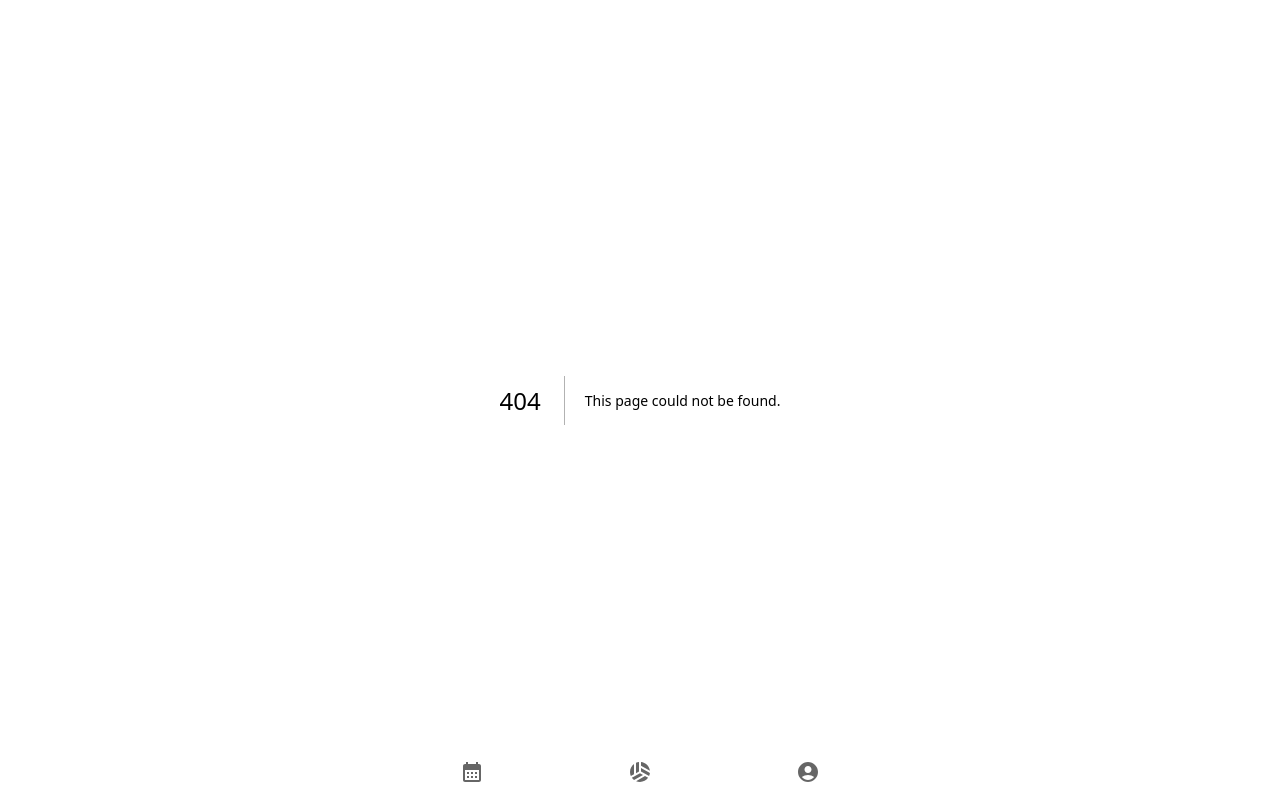
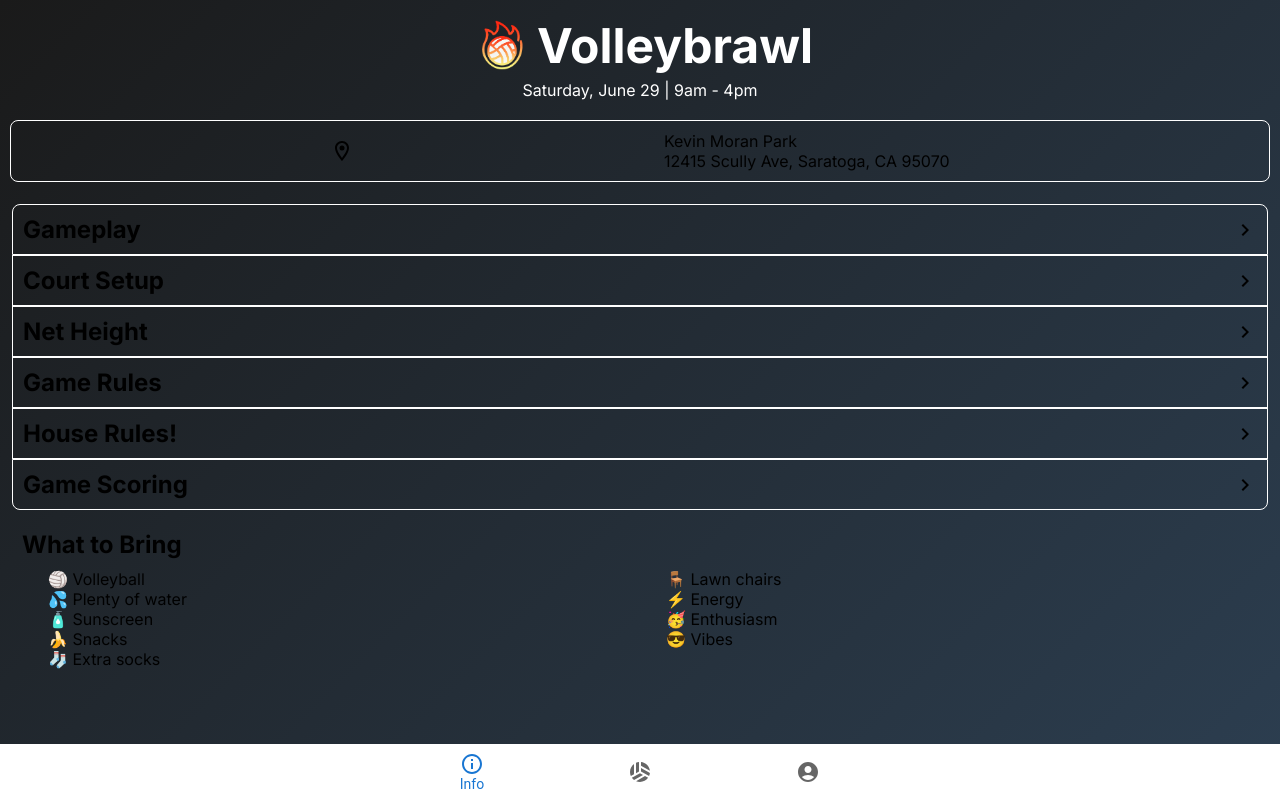
Before and after one commit to ChaseC99/volleybrawl, a Next.js app: page /info in a window 1280 px wide. Before the commit this address had no page. Built offline with nearby package versions, Linux system fonts and the light colour scheme.

Commit message:
Create info page

```diff
--- /dev/null
+++ b/app/components/collapsible.module.css
@@ -0,0 +1,25 @@
+.collapsible {
+    padding: 10px;
+    border: white 1px solid;
+    cursor: pointer;
+}
+
+.collapsibleBar {
+    display: flex;
+    justify-content: space-between;
+    align-items: center;
+}
+
+.collapsibleContent {
+    padding: 10px 0;
+}
+
+.roundedTop {
+    border-top-left-radius: 8px;
+    border-top-right-radius: 8px;
+}
+
+.roundedBottom {
+    border-bottom-left-radius: 8px;
+    border-bottom-right-radius: 8px;
+}
--- /dev/null
+++ b/app/components/collapsible.tsx
@@ -0,0 +1,35 @@
+"use client";
+import { Collapse } from '@mui/material';
+import { useState } from 'react';
+import KeyboardArrowRightIcon from '@mui/icons-material/KeyboardArrowRight';
+import KeyboardArrowDownIcon from '@mui/icons-material/KeyboardArrowDown';
+
+import styles from './collapsible.module.css';
+
+type CollapsibleProps = {
+    title: string;
+    children: React.ReactNode;
+    roundedTop?: boolean;
+    roundedBottom?: boolean;
+};
+
+export default function Collapsible({title, children, roundedTop, roundedBottom}: CollapsibleProps) {
+    const [open, setOpen] = useState(false);
+
+    return (
+        <div
+            onClick={() => setOpen(!open)}
+            className={`${styles.collapsible} ${roundedTop ? styles.roundedTop : ''} ${roundedBottom ? styles.roundedBottom : ''}`}
+        >
+            <div className={styles.collapsibleBar}>
+                <h2>{title}</h2>
+                {open ? <KeyboardArrowDownIcon /> : <KeyboardArrowRightIcon />}
+            </div>
+            <Collapse in={open}>
+                <div className={styles.collapsibleContent}>
+                    {children}
+                </div>
+            </Collapse>
+        </div>
+    );
+}
--- a/app/globals.css
+++ b/app/globals.css
@@ -100,6 +100,12 @@ td {
   padding: 8px;
 }
 
+li {
+  list-style-position: outside;
+  margin-left: 1em;
+}
+
+
 @media (prefers-color-scheme: dark) {
   html {
     color-scheme: dark;
--- /dev/null
+++ b/app/info/page.module.css
@@ -0,0 +1,51 @@
+.header {
+    display: flex;
+    flex-direction: column;
+    align-items: center;
+    padding: 10px;
+    color: white;
+}
+
+.header h1 {
+    display: flex;
+    align-items: center;
+    font-size: 3em;
+}
+
+.headerLogo {
+    width: 50px;
+    height: 50px;
+    margin: 10px;
+}
+
+.eventInfo {
+    display: flex;
+    flex-direction: row;
+    align-items: center;
+}
+
+.locationContainer {
+    display: flex;
+    justify-content: space-evenly;
+    align-items: center;
+    border-radius: 8px;
+    border: 1px solid white;
+    padding: 10px;
+    margin: 10px;
+}
+
+.infoBody {
+    padding: 12px;
+}
+
+.whatToBringContainer {
+    margin: 10px 0;
+    padding: 10px;
+}
+
+.whatToBring {
+    padding: 10px;
+    columns: 2;
+    column-gap: 20px;
+    list-style: none;
+}
--- /dev/null
+++ b/app/info/page.tsx
@@ -0,0 +1,102 @@
+import styles from './page.module.css';
+import LocationOnOutlinedIcon from '@mui/icons-material/LocationOnOutlined';
+import Collapsible from '../components/collapsible';
+
+export default function Info() {
+    return (
+        <div className={styles.infoPage}>
+            <div className={styles.header}>
+                <h1>
+                    <img src="/volleybrawl.png" alt="Volleybrawl logo" className={styles.headerLogo} />
+                    Volleybrawl
+                </h1>
+                <p>Saturday, June 29 | 9am - 4pm</p>
+            </div>
+
+            <a
+                className={styles.locationContainer}
+                href='https://www.google.com/maps/search/?api=1&query=Kevin%20Moran%20Park'
+            >
+                <LocationOnOutlinedIcon />
+                <div>
+                    <p>Kevin Moran Park</p>
+                    <p>12415 Scully Ave, Saratoga, CA 95070</p>
+                </div>
+            </a>
+
+            <div className={styles.infoBody}>
+                <Collapsible title="Gameplay" roundedTop>
+                    <div>
+                        <p>Everyone will be split up into 2 big squads (13 per squad).</p>
+                        <br />
+                        <p>It will be a mixed-format, where there will be 4v4 games, 3v3 games, and 2v2 games.</p>
+                        <br />
+                        <p>Everyone will end up playing 4 games.</p>
+                    </div>
+                </Collapsible>
+
+                <Collapsible title="Court Setup">
+                    <ul>
+                        <li>4v4: full court size</li>
+                        <li>3v3 and 2v2: small 'doubles' court size</li>
+                    </ul>
+                </Collapsible>
+
+                <Collapsible title="Net Height">
+                    <p>Simple (not enforced, but strongly encouraged)</p>
+                    <ul>
+                        <li>Coed Game == Coed Height</li>
+                        <li>Men's Game == Men's Height</li>
+                        <li>Women's Game == Women's Height</li>
+                    </ul>
+                </Collapsible>
+
+                <Collapsible title="Game Rules">
+                    <div>
+                        <p>There's a broad range of skill levels amongst everyone, so the recommendation is that you hold yourself to your own standards/expectations when it comes to calls for doubles, lift, net touches, etc.</p>
+                        <br />
+                        <p>Might be a good idea to go over expectations (e.g. open hand receives) before each match, especially if you think it's going to be a competitive game.</p>
+                        <br />
+                        <p>When in doubt, you can always redo a point 🙂</p>
+                    </div>
+                </Collapsible>
+
+                <Collapsible title="House Rules!">
+                    <div>
+                        <p><strong>No touch ace == Steal a point</strong></p>
+                        <p>If you get an ace where the other team doesn't even touch the ball before the ball touches the ground, not only do you get a point, but the other team LOSES a point.</p>
+                    </div>
+                    <br />
+                    <div>
+                        <p><strong>Give up the ball == Give up the point</strong></p>
+                        <p>Let's say you just won a point and the ball is on your side of the court. If for some reason you roll/toss/kick the ball to the other side of the court, the previous point is voided and the other team serves. (The other team does not win a point though).</p>
+                    </div>
+                </Collapsible>
+
+                <Collapsible title="Game Scoring" roundedBottom>
+                    <ul>
+                        <li>Each game will be 2 sets (no 3rd set even if each team wins 1 set).</li>
+                        <li>Each set will play to 21 points (must win by 2, no hard cap).</li>
+                        <li>The squad with most sets won at the end will be the winner of the tournament!</li>
+                        <li>There will also be some individual recognition.</li>
+                    </ul>
+                </Collapsible>
+
+                <div className={styles.whatToBringContainer}>
+                    <h2>What to Bring</h2>
+                    <ul className={styles.whatToBring}>
+                        <li>🏐 Volleyball</li>
+                        <li>💦 Plenty of water</li>
+                        <li>🧴 Sunscreen</li>
+                        <li>🍌 Snacks</li>
+                        <li>🧦 Extra socks</li>
+                        <li>🪑 Lawn chairs</li>
+                        <li>⚡️ Energy</li>
+                        <li>🥳 Enthusiasm</li>
+                        <li>😎 Vibes</li>
+                    </ul>
+                </div>
+            </div>
+        </div>
+    );
+}
--- a/app/layout.tsx
+++ b/app/layout.tsx
@@ -18,7 +18,9 @@ export default function RootLayout({
   return (
     <html lang="en">
       <body className={inter.className}>
-        {children}
+        <div style={{marginBottom: 75}}>
+          {children}
+        </div>
         <TabBar />
       </body>
     </html>
--- a/app/tab-bar.tsx
+++ b/app/tab-bar.tsx
@@ -2,7 +2,7 @@
 import * as React from 'react';
 import BottomNavigation from '@mui/material/BottomNavigation';
 import BottomNavigationAction from '@mui/material/BottomNavigationAction';
-import CalendarMonthIcon from '@mui/icons-material/CalendarMonth';
+import InfoOutlinedIcon from '@mui/icons-material/InfoOutlined';
 import SportsVolleyballIcon from '@mui/icons-material/SportsVolleyball';
 import AccountCircleIcon from '@mui/icons-material/AccountCircle';
 import { usePathname, useRouter } from 'next/navigation';
@@ -22,9 +22,9 @@ export default function TabBar() {
                 onChange={handleChange}
             >
                 <BottomNavigationAction
-                    label="Schedule"
-                    value="/schedule"
-                    icon={<CalendarMonthIcon />}
+                    label="Info"
+                    value="/info"
+                    icon={<InfoOutlinedIcon />}
                 />
                 <BottomNavigationAction
                     label="Volleybrawl"
```
